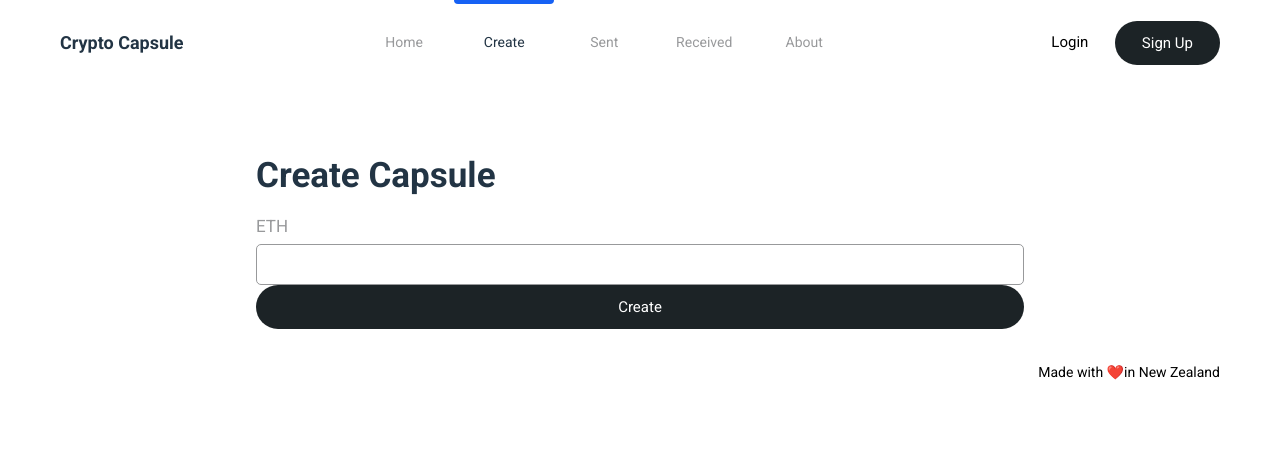
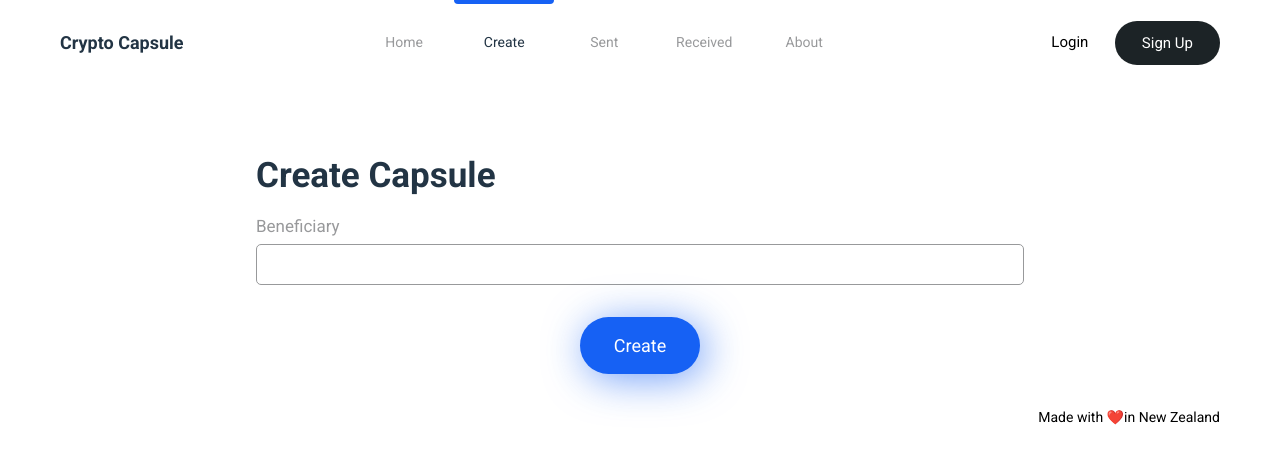
Before and after one commit to chase-manning/crypto-capsule, a React (Create React App) app in the folder client/: page /create in a window 1280 px wide. Shown: the top 462 px of the page. Built offline with nearby package versions, Linux system fonts and the light colour scheme.

Commit message:
:lipstick: change create capsule button to primary

```diff
--- a/client/src/components/CreatePage.tsx
+++ b/client/src/components/CreatePage.tsx
@@ -20,6 +20,11 @@ const Content = styled.div`
   flex-direction: column;
 `;
 
+const ButtonContainer = styled.div`
+  margin: auto;
+  margin-top: 2rem;
+`;
+
 const CreatePage = () => {
   const create = async (
     beneficiary: string,
@@ -34,8 +39,10 @@ const CreatePage = () => {
       <Header />
       <Content>
         <Title>Create Capsule</Title>
-        <TextInput label="ETH" />
+        <TextInput label="Beneficiary" />
+        <ButtonContainer>
           <Button
+            primary
             onClick={() => {
               create(
                 "0x07d48BDBA7975f0DAF73BD5b85A2E3Ff87ffb24e",
@@ -46,6 +53,7 @@ const CreatePage = () => {
           >
             Create
           </Button>
+        </ButtonContainer>
       </Content>
       <Footer />
     </StyledCreatePage>
```
Lines whose indentation alone changed are shown as unchanged.
